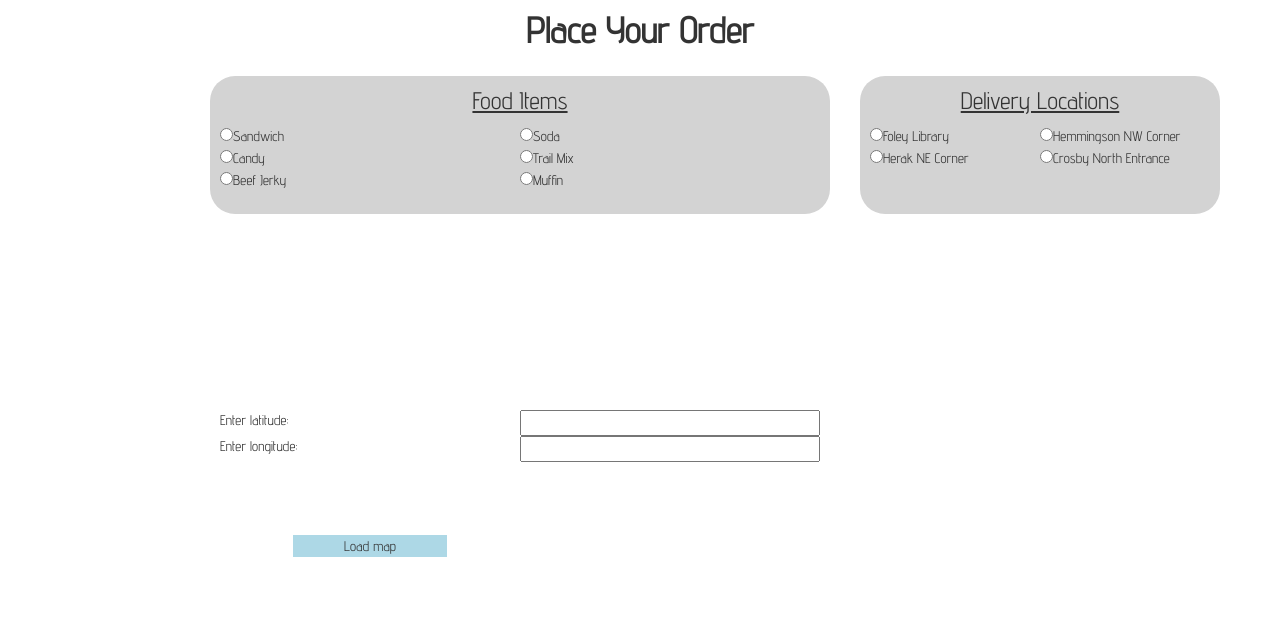
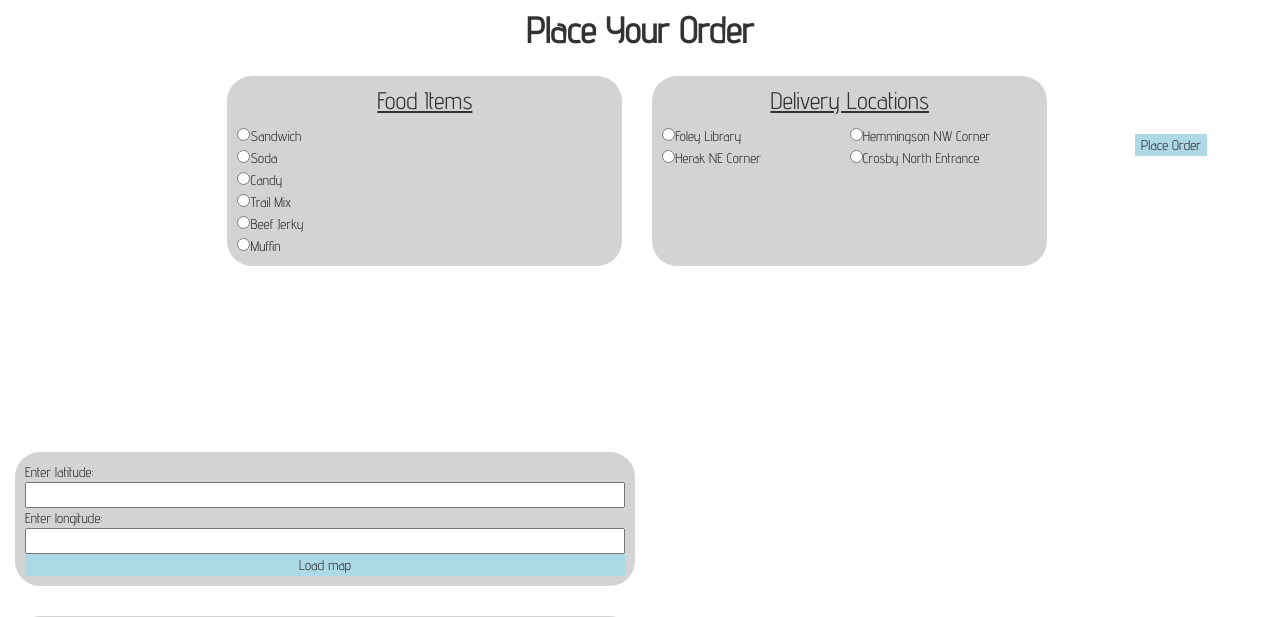
Before and after one commit to guadr/frontend, a Flask app: page / in a window 1280 px wide; the page is wider, and only the part inside the window is pictured. Shown: the top 617 px of that part. Run offline with Flask 2, Linux system fonts and the light colour scheme; some libraries are stand-ins or nearby versions.

Commit message:
kevins commit added map

```diff
--- a/static/style.css
+++ b/static/style.css
@@ -15,7 +15,7 @@ section.main-page{
 
 section.map{
 	display: grid;
-	grid-template-columns: 1fr 2fr 2fr 1fr;
+	grid-template-columns: 1fr 1fr 1fr;
 }
 
 .location-container{
@@ -27,14 +27,14 @@ section.map{
 	visibility: hidden;
 }
 .food-container{
-	display: grid;
 	grid-template-columns: 1fr 1fr;
 }
 .map-container{
 	display: grid;
 	grid-row: 4;
-	grid-column: 2;
-	grid-template-columns: 1fr 1fr;
+	grid-column: 1;
+	border-radius:25px;
+	background-color: lightgray;
 	margin:15px;
 	padding:10px;
 }
@@ -42,9 +42,9 @@ section.map{
 .map-input-container{
 	display: grid;
 	grid-row: 3;
-	grid-column: 2;
-	grid-template-columns: 1fr 1fr;
-	border: 2px, black;
+	grid-column: 1;
+	border-radius:25px;
+	background-color: lightgray;
 	margin:15px;
 	padding:10px;
 }
@@ -99,6 +99,5 @@ section.map{
 #map-go-button{
 	background-color: lightblue;
 	text-align: center;
-	margin: 73px;
 	border: lightblue;
 }
--- a/templates/home.html
+++ b/templates/home.html
@@ -27,30 +27,29 @@
 		<div id="order-button-div">
 				<input id="order-button" type="button" value="Place Order">
 		</div>
-
-
-
 		<div class="container" id="delivery-status-container">
 			<h2>How close is your delivery?</h2>
 				<div class="progress">
 					<div class="progress-bar" role="progressbar" aria-valuenow="{{cur_per}}" aria-valuemin="0" aria-valuemax="100" style="width: {{cur_per}}%"> {{cur_per}}% </div>
 				</div>
-					<p><strong>Time remaining: </strong>{{rem_time}}</p>';
+				<p><strong>Time remaining: </strong>{{rem_time}}</p>;
 		</div>
+	</section>
 
-		<div class="map-input-container">
+	<section class="map">
+		<div class="map-input-container" id="map-input-container-div">
 			<span>Enter latitude: </span>
 			<input id="latitude_enter" class="map-input" type="number" value="Enter latitude">
 			<span>Enter longitude: </span>
 			<input id="longitude_enter" class="map-input" type="number" value="Enter longitude">
 			<input id="map-go-button" class="map-input" type="button" value="Load map">
 		</div>
-		<div class="map-container">
+		<div class="map-container" id="map-container-div">
 			<iframe width="600" height="400"
 				frameborder="0" scrolling="no"
 				marginheight="0" marginwidth="0"
 				id="openstreetmap"
-				src={{loc_url}} style="border: 2px solid black">
+				src={{loc_url}} style="border: 1px solid black">
 			</iframe>
 		</div>
 	</section>
```
Lines whose indentation alone changed are shown as unchanged.
